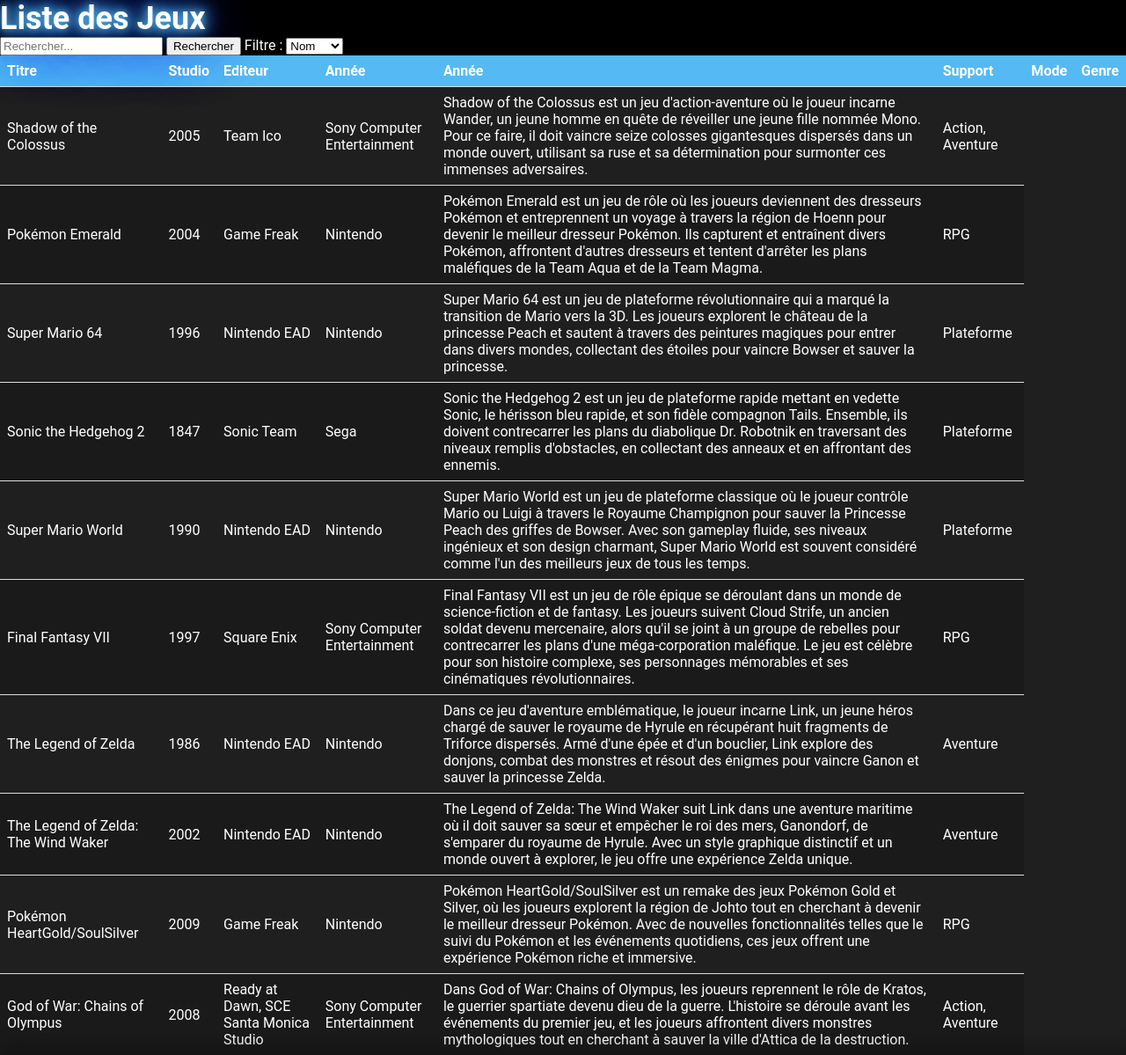
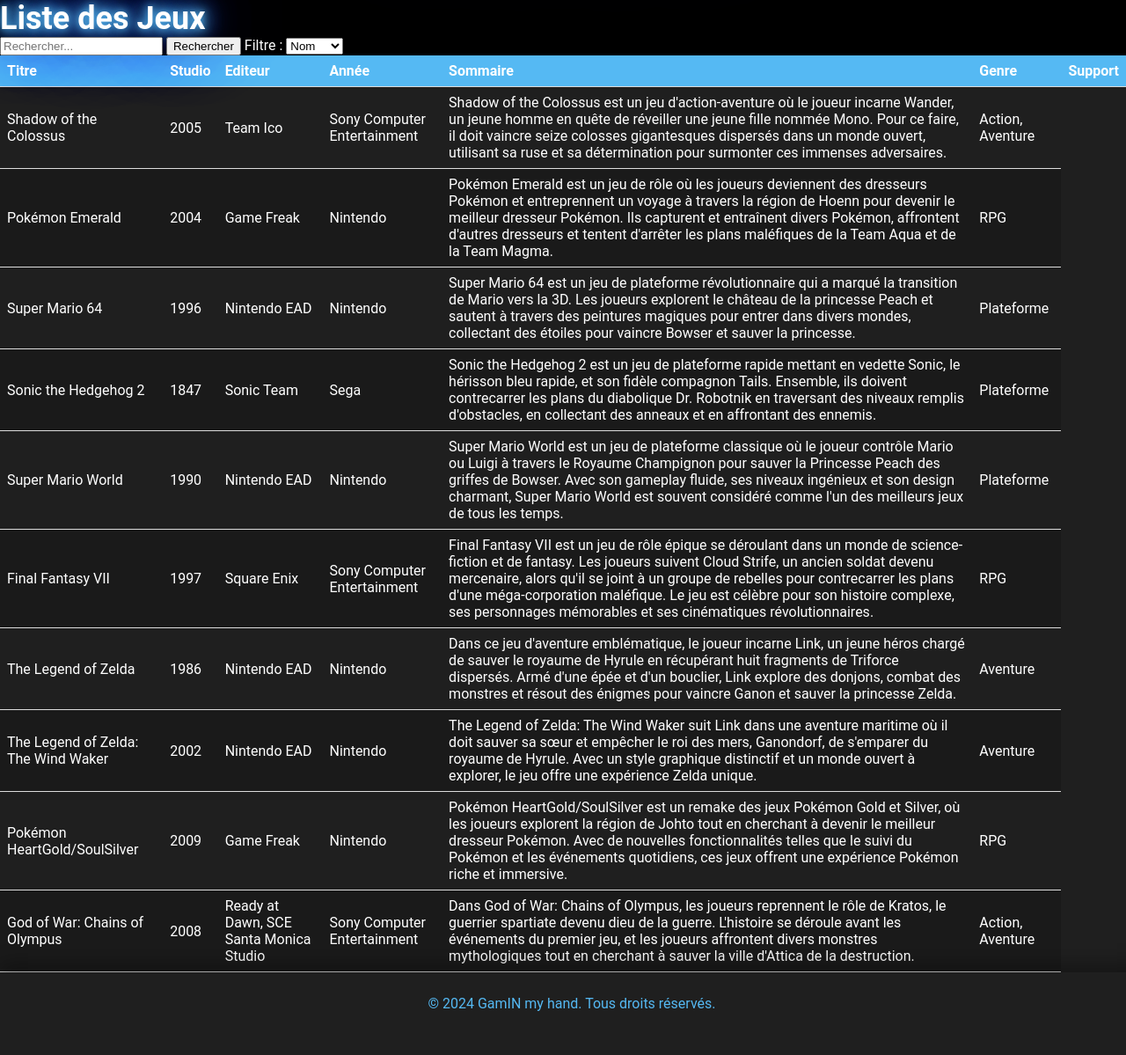
Before and after one commit to Shanskyn/projet-js, a PHP site: page /consultation in a window 1280 px wide. Shown: the part 131-1330 px from the top of the page at 88% size. After the commit the page ends 1280 px from the top, so only its background shows below. Run offline with PHP 8.4, Linux system fonts and the light colour scheme; data comes from the database, SQL or seed files in the repository.

Commit message:
Changement dans le tableau

```diff
--- a/views/consultation.php
+++ b/views/consultation.php
@@ -34,10 +34,9 @@
             <th id="studio">Studio</th>
             <th id="editeur">Editeur</th>
             <th id="annee">Année</th>
-            <th id="sommaire">Année</th>
+            <th id="sommaire">Sommaire</th>
+            <th id="genre">Genre</th>
             <th id="support">Support</th>
-            <th id="mode">Mode</th>
-            <th id="genre">Genre</th>
         </tr>
         </thead>
         <tbody>
```
